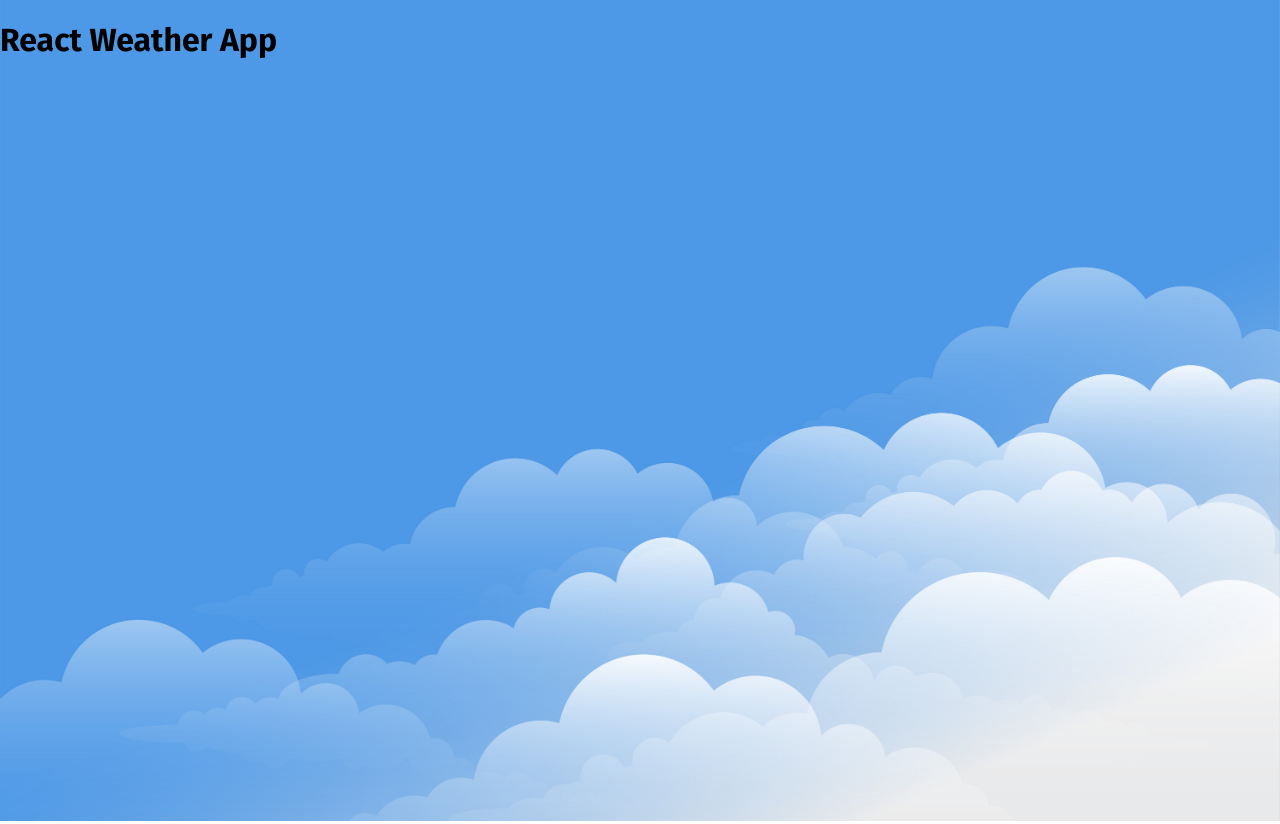
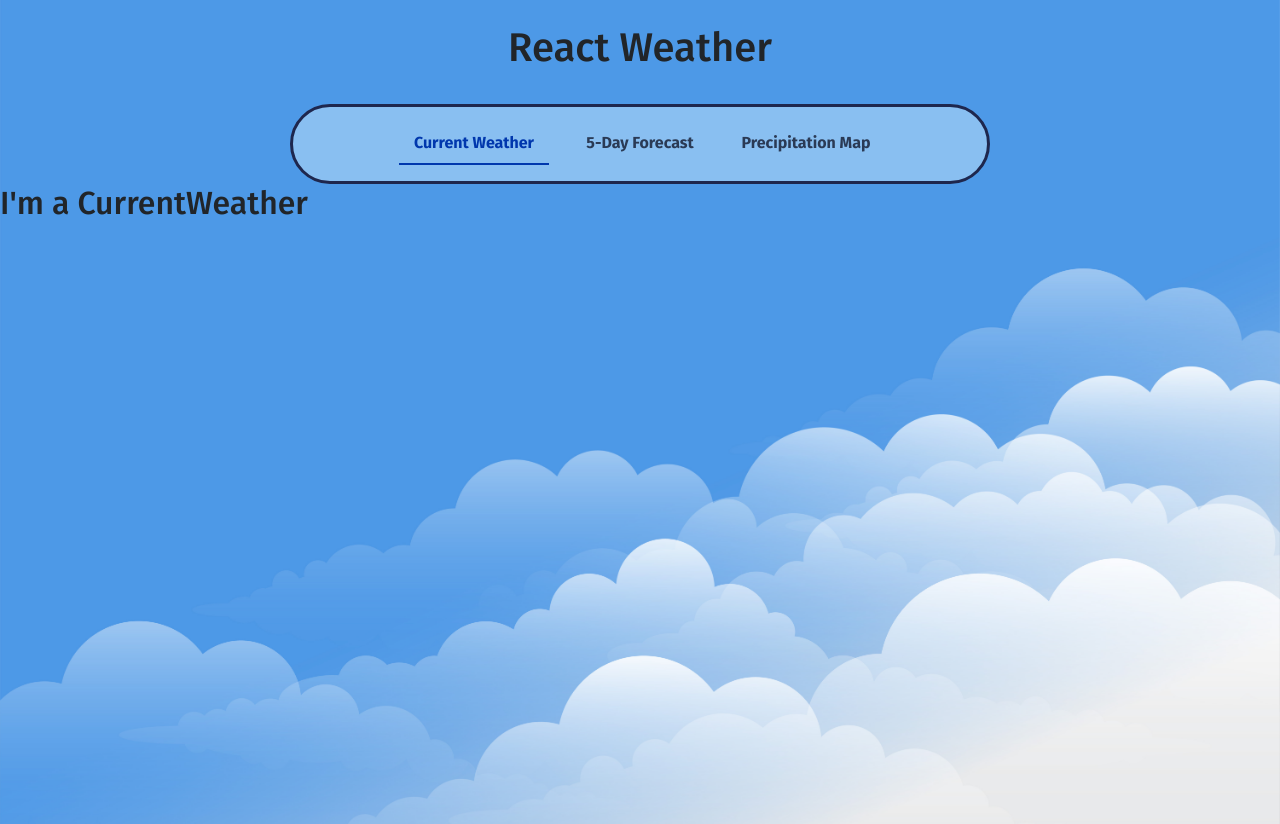
Before and after one commit to Roko122/weather-app-react, a React (Vite) app: page / in a window 1280 px wide. Built offline with nearby package versions, Linux system fonts and the light colour scheme.

Commit message:
Navbar added

```diff
--- a/src/App.css
+++ b/src/App.css
@@ -2,7 +2,6 @@
 
 body {
   font-family: 'Fira Sans', sans-serif;
-  margin: 0;
   height: 100vh;
   background-image: url(./assets/images/background.jpg);
   background-size: cover;
--- a/src/App.jsx
+++ b/src/App.jsx
@@ -1,14 +1,22 @@
-import { useState } from 'react'
+import 'bootstrap/dist/css/bootstrap.min.css';
 import './App.css'
+import { BrowserRouter as Router, Route, Routes } from 'react-router-dom';
 
+import CustomNavbar from './components/CustomNavbar'
+import CurrentWeather from './components/CurrentWeather'
+import Forecast from './components/Forecast'
+import RainMap from './components/RainMap'
 
 function App() {
-  const [count, setCount] = useState(0)
-
   return (
-    <>
-      <h1>React Weather App</h1>
-    </>
+    <Router>
+      <CustomNavbar />
+      <Routes>
+        <Route path="/" element={<CurrentWeather />} />
+        <Route path="/forecast" element={<Forecast />} />
+        <Route path="/rainmap" element={<RainMap />} />
+      </Routes>
+    </Router>
   )
 }
 
--- a/src/components/CurrentWeather.jsx
+++ b/src/components/CurrentWeather.jsx
@@ -0,0 +1,9 @@
+function CurrentWeather() {
+    return (
+        <div>
+            <h2>I'm a CurrentWeather</h2>
+        </div>
+    )
+}
+
+export default CurrentWeather
--- /dev/null
+++ b/src/components/CustomNavbar.css
@@ -0,0 +1,54 @@
+.nav-container {
+    display: flex;
+    justify-content: space-evenly;
+    align-items: center;
+    border: 3px solid #1e274e;
+    border-radius: 50px;
+    background-color: #89bff1;
+    padding: 8px;
+    max-width: 700px;
+}
+
+
+@media (max-width: 768px) {
+    .navbar-nav {
+        margin-top: 10px;
+    }
+
+    .nav-container {
+        display: block;
+    }
+
+    .navbar button {
+        margin-left: auto;
+        margin-right: 20px;
+    }
+
+    .nav-underline {
+        display: flex;
+        justify-content: center;
+        align-items: center;
+    }
+
+    .navbar-brand {
+        margin-left: 50px;
+        font-weight: bold;
+    }
+}
+
+.nav-link {
+    display: flex;
+    justify-content: center;
+    align-items: center;
+    color: #0f1429c7;
+    font-weight: bold;
+    width: 150px;
+}
+
+.nav-link.active {
+    color: rgb(0, 55, 173) !important;
+}
+
+.nav-link:hover {
+    color: #0f1429;
+}
--- /dev/null
+++ b/src/components/CustomNavbar.jsx
@@ -0,0 +1,64 @@
+import React, { useState } from 'react';
+import { Navbar, NavDropdown, Nav, Container, Row, Col } from 'react-bootstrap';
+import { NavLink } from 'react-router-dom';
+import './CustomNavbar.css'
+
+function CustomNavbar() {
+
+    const [expanded, setExpanded] = useState(false);
+    const [currentPage, setCurrentPage] = useState("Current Weather")
+
+    const handleClick = (page) => {
+        setExpanded(false)
+        setCurrentPage(page)
+    }
+
+    return (
+        <Container>
+            <Row className='my-4'>
+                <Col className='text-center'>
+                    <h1>React Weather</h1>
+                </Col>
+            </Row>
+            <Container className="nav-container">
+                <Navbar expand="md" expanded={expanded} onToggle={() => setExpanded(!expanded)}>
+                    <Navbar.Brand className="d-block d-md-none">{currentPage}</Navbar.Brand>
+                    <Navbar.Toggle aria-controls="responsive-navbar-nav" />
+                    <Navbar.Collapse id="responsive-navbar-nav">
+                        <Nav variant="underline" defaultActiveKey="./CurrentWeather.jsx">
+                            <Nav.Item>
+                                <Nav.Link
+                                    as={NavLink}
+                                    to="/"
+                                    onClick={() => handleClick("Current Weather")}
+                                >
+                                    Current Weather
+                                </Nav.Link>
+                            </Nav.Item>
+                            <Nav.Item>
+                                <Nav.Link
+                                    as={NavLink}
+                                    to="/forecast"
+                                    onClick={() => handleClick("5-Day Forecast")}
+                                >
+                                    5-Day Forecast
+                                </Nav.Link>
+                            </Nav.Item>
+                            <Nav.Item>
+                                <Nav.Link
+                                    as={NavLink}
+                                    to="/rainmap"
+                                    onClick={() => handleClick("Precipitation Map")}
+                                >
+                                    Precipitation Map
+                                </Nav.Link>
+                            </Nav.Item>
+                        </Nav>
+                    </Navbar.Collapse>
+                </Navbar>
+            </Container>
+        </Container>
+    );
+}
+
+export default CustomNavbar;
--- a/src/components/Forecast.jsx
+++ b/src/components/Forecast.jsx
@@ -0,0 +1,9 @@
+function Forecast() {
+    return (
+        <div>
+            <h2>I'm a Forecast</h2>
+        </div>
+    )
+}
+
+export default Forecast
--- a/src/components/RainMap.jsx
+++ b/src/components/RainMap.jsx
@@ -0,0 +1,9 @@
+function Rainmap() {
+    return (
+        <div>
+            <h2>I'm a Rainmap</h2>
+        </div>
+    )
+}
+
+export default Rainmap
```
Also changed, not shown: src/components/Navbar.jsx (deleted).
